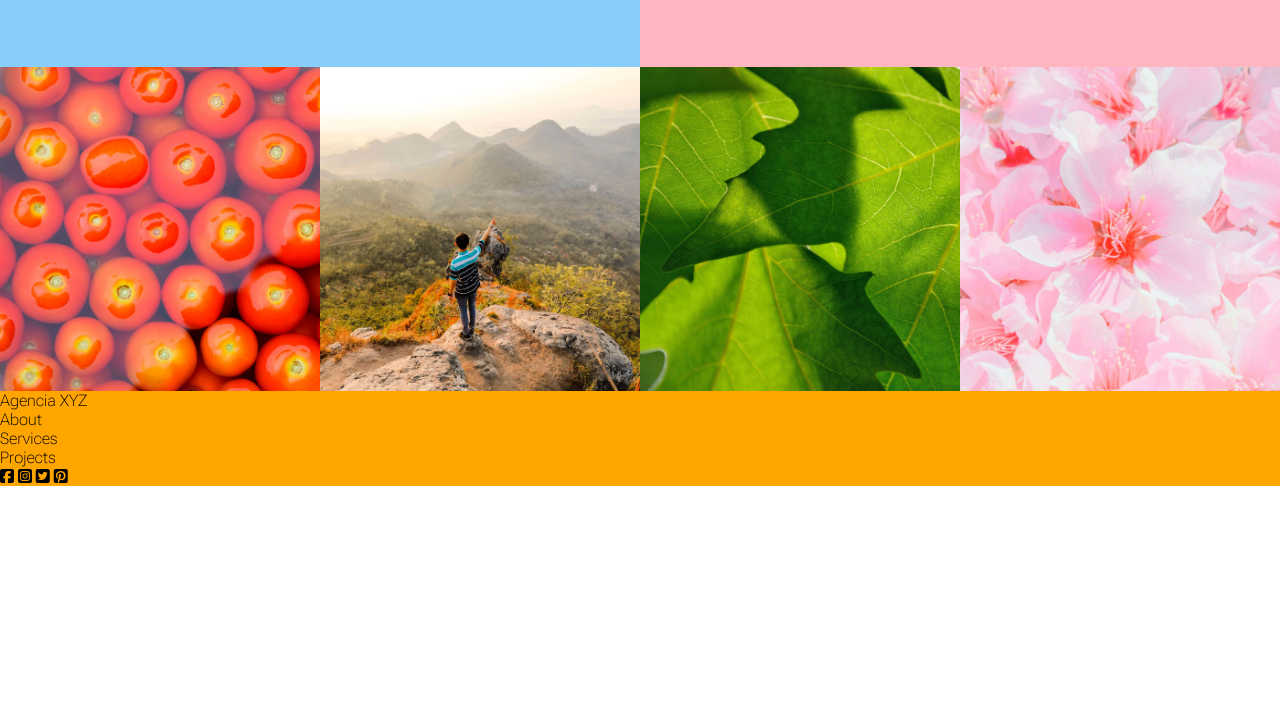
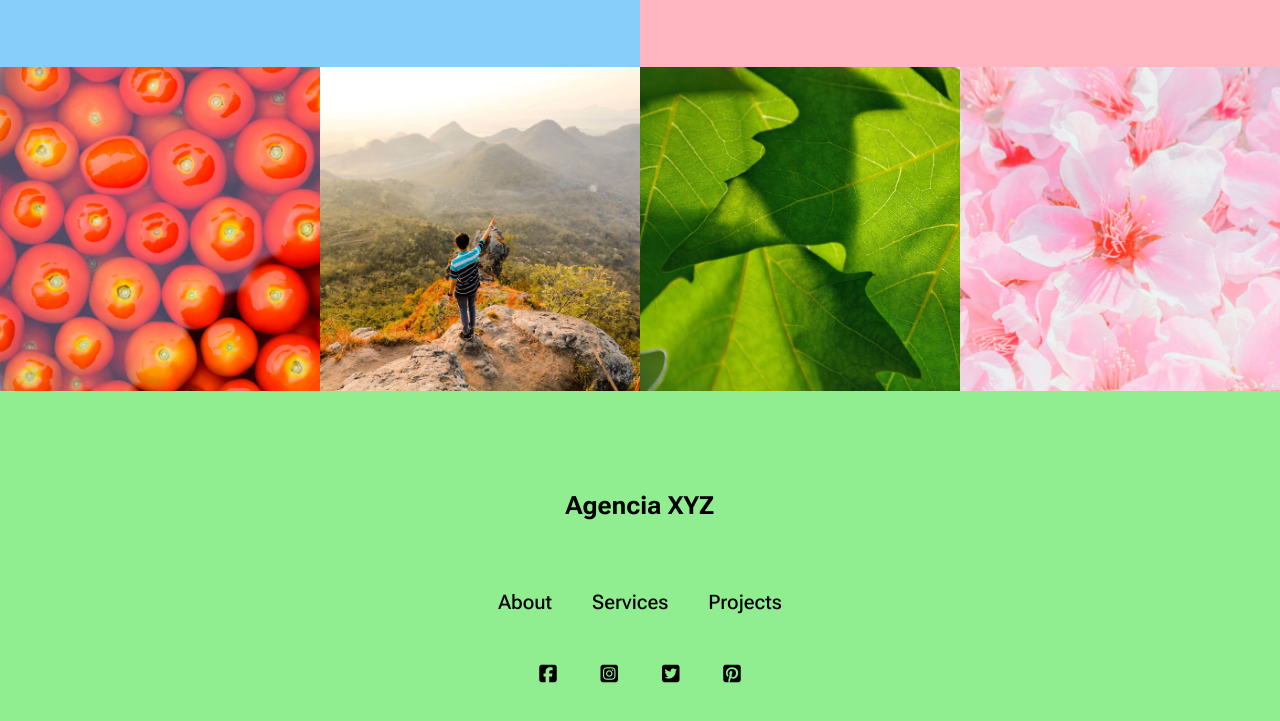
Before and after one commit to JosueCosta2023/DevQuest-Quest-landingPageXYZ, a plain HTML site: page index.html in a window 1280 px wide. Shown: the part 2284-3005 px from the top of the page. Before the commit the page ends 2770 px from the top, so only its background shows below. Drawn offline with Linux system fonts and the light colour scheme.

Commit message:
upgradeFinal

```diff
--- a/assets/css/style.css
+++ b/assets/css/style.css
@@ -223,5 +223,55 @@ body{
 /* FOOTER */
 .footer{
     grid-area: footer;
-    background-color: orange;
+    display: flex;
+    background-color: lightgreen;
+    flex-direction: column;
+    text-align: center;
+    padding: 100px 0;
 }
+
+.footer h4{
+    font-weight: 700;
+    font-size: 2.5rem;
+    margin-bottom: 20px;
+
+}
+
+.footer nav{
+    margin: 50px 0;
+}
+
+.footer nav ul{
+    display: flex;
+    justify-content: center;
+    max-width: 320px;
+    margin: 0 auto;
+
+}
+
+.footer nav ul li a{
+    font-weight: 500;
+    font-size: 2rem;
+    margin: 20px;
+    transition: 0.3s;
+}
+
+.footer nav ul li a:hover{
+    font-weight: 700;
+    color: #fff;
+
+}
+
+.footer .social i{
+    font-size: 2rem;
+    transition: 0.3s;
+}
+
+.footer .social a{
+    margin: 20px;
+}
+
+.footer .social a:hover{
+    color: #fff;
+
+}
```
